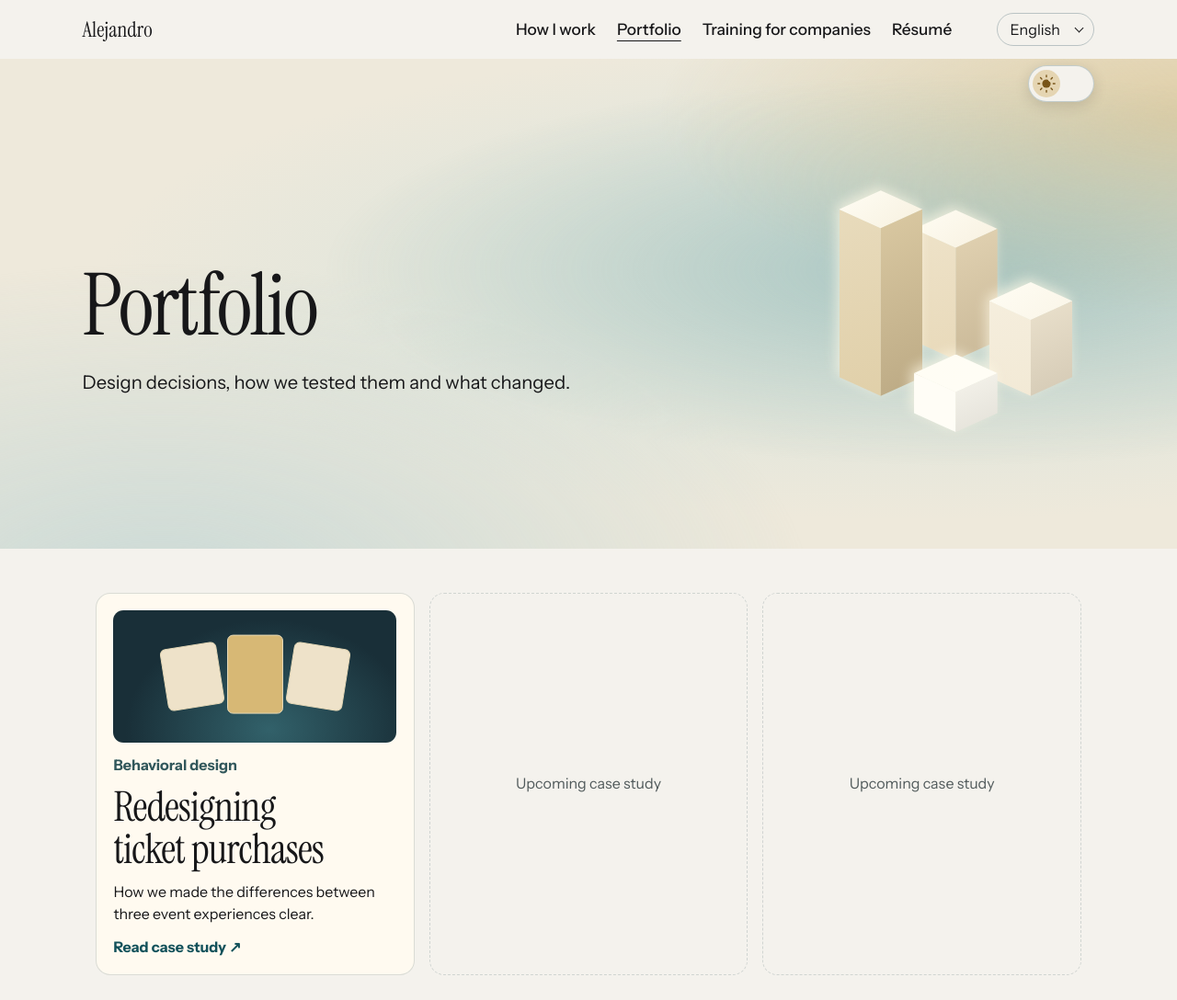
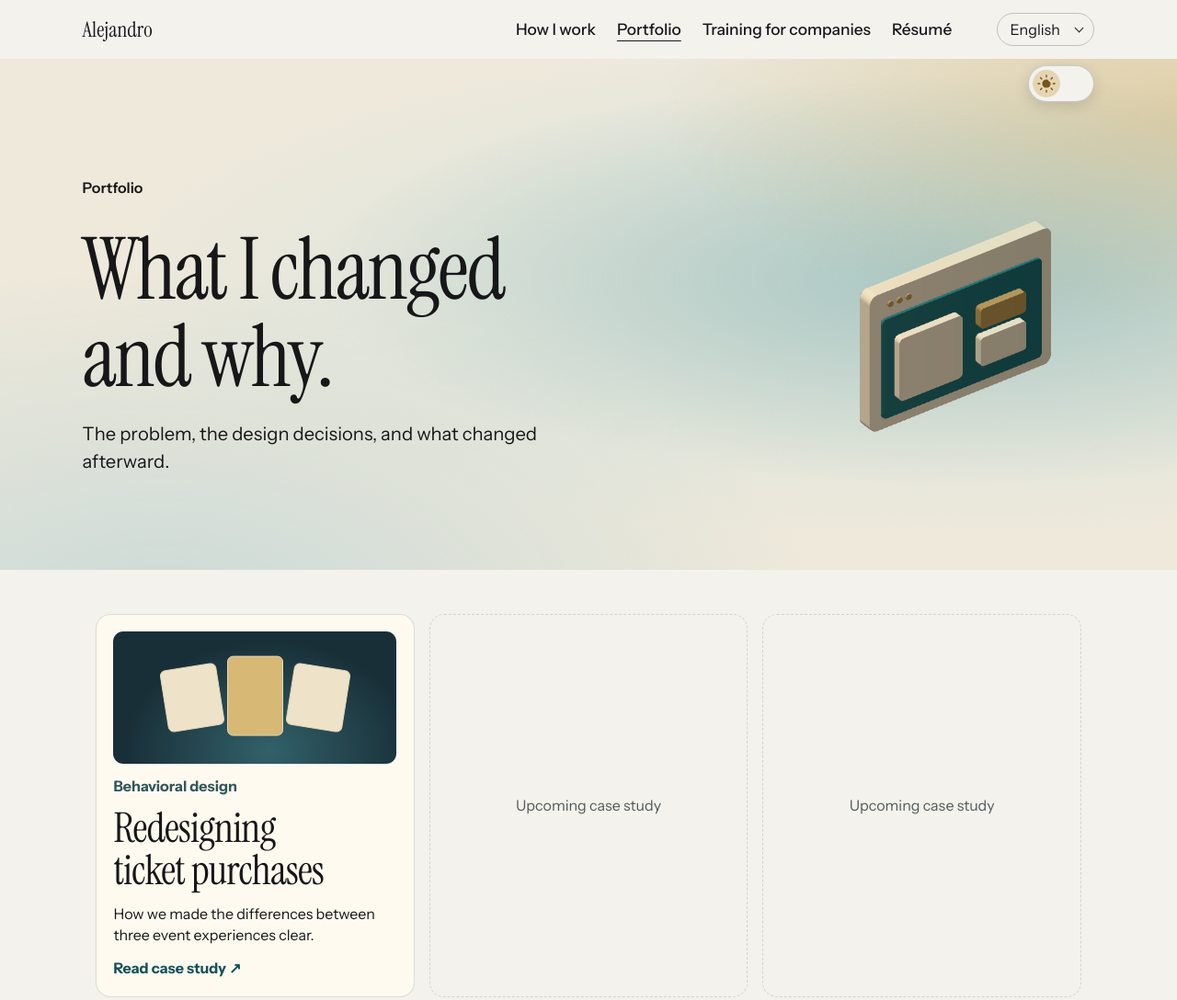
Before and after one commit to 4vn56b5s9m-collab/Portfolio, a plain HTML site: page portfolio/index.html in a window 1280 px wide. Shown: the top 1088 px of the page at 92% size. Drawn offline with Linux system fonts and the light colour scheme.

Commit message:
Implement the three approved portfolio hero illustrations

```diff
--- a/portfolio/index.html
+++ b/portfolio/index.html
@@ -5,18 +5,20 @@
 <meta name="viewport" content="width=device-width, initial-scale=1">
 <title>Portfolio · Alejandro Sánchez Bretones</title>
 <link rel="stylesheet" href="https://fonts.googleapis.com/css2?family=Instrument+Sans:wght@400;500;600;700&family=Instrument+Serif&display=swap">
-<link rel="stylesheet" href="../portfolio.css?v=interior-hero">
+<link rel="stylesheet" href="../portfolio.css?v=hero-v2">
 <link rel="stylesheet" href="../case-studies.css?v=section-padding">
 <script defer src="../portfolio-interactions.js?v=contraste-escenas"></script>
 <script src="../site-preferences.js?v=specialty-names"></script>
 <link rel="stylesheet" href="../curriculum/cv.css?v=interior-hero">
+<script type="module" src="../portfolio-art.js?v=hero-v2"></script>
 </head>
 <body class="detail case-page">
 <header id="inicio" class="site-header"><a class="site-name" href="../#inicio">Alejandro</a><nav aria-label="Navegación principal"><a href="../como-trabajo/">Cómo trabajo</a><a href="../portfolio/" aria-current="page">Portfolio</a><a href="../formaciones-a-empresas/">Formaciones a empresas</a><a href="../curriculum/">Currículum</a></nav></header>
 <main><header class="cv-hero interior-hero"><div class="wrap cv-hero-inner"><div>
-  <h1>Portfolio</h1>
-  <p>Decisiones de diseño, cómo las pusimos a prueba y qué cambió.</p>
-</div><div class="cv-pillars" aria-hidden="true"><span class="cv-pillar cv-pillar-back"><i></i></span><span class="cv-pillar cv-pillar-left"><i></i></span><span class="cv-pillar cv-pillar-right"><i></i></span><span class="cv-pillar cv-pillar-front"><i></i></span></div></div></header>
+  <span class="hero-label"><span lang="es">Portfolio</span><span lang="en">Portfolio</span></span>
+  <h1><span lang="es">Qué cambié y por qué.</span><span lang="en">What I changed and why.</span></h1>
+  <p><span lang="es">El problema, las decisiones de diseño y qué cambió después.</span><span lang="en">The problem, the design decisions, and what changed afterward.</span></p>
+</div><canvas class="hero-art" data-interior-hero-art="portfolio" aria-hidden="true"></canvas></div></header>
 <section class="case-wrap project-grid" aria-label="Casos de estudio">
   <a class="project-tile project-tile-featured" href="./compra-de-entradas/">
     <span class="project-art" aria-hidden="true"><i></i><i></i><i></i></span>
```
